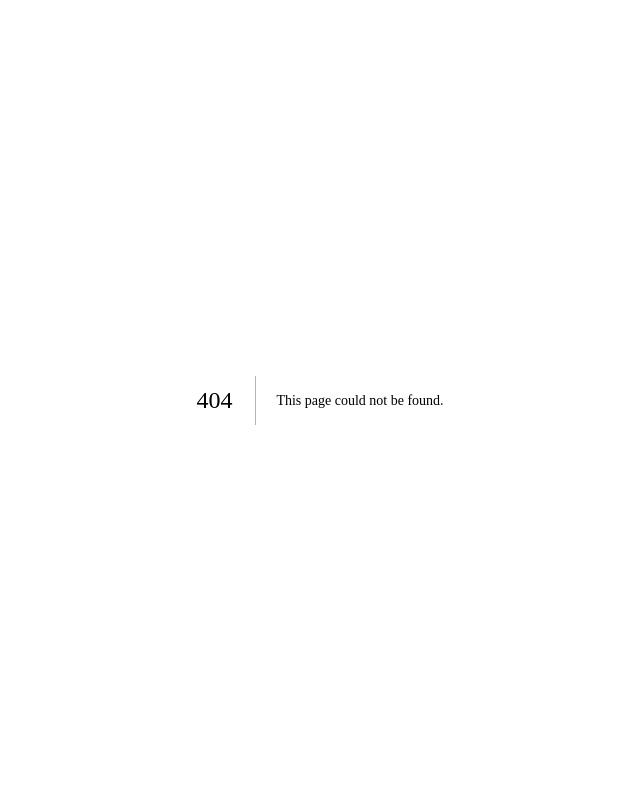
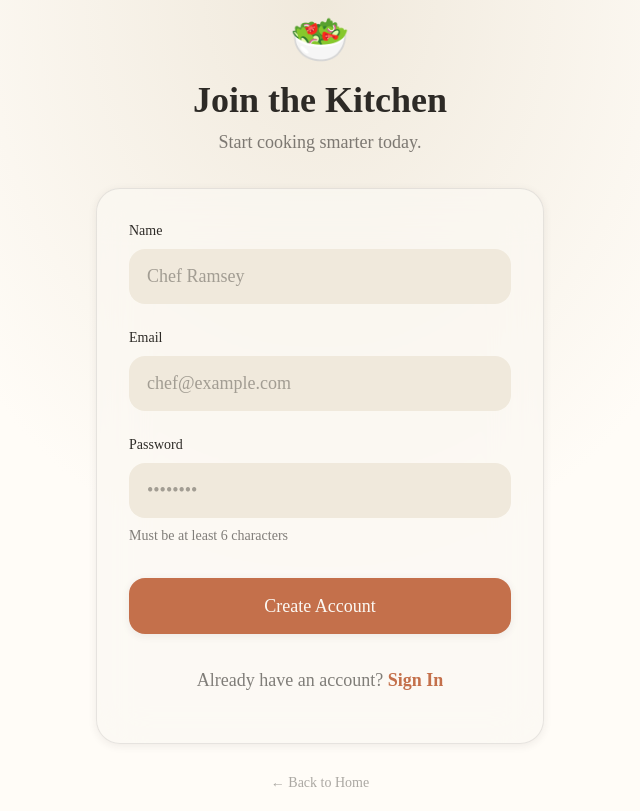
Before and after one commit to rithwik1510/FridgeChef, a Next.js app in the folder frontend/: page /register in a window 1280 px wide. Before the commit this address had no page. Shown: the whole page, without its empty margins (320-960 px from the left). Built offline with nearby package versions, Linux system fonts and the light colour scheme; no server answers.

Commit message:
Add Login and Register pages with proper styling and Auth integration

```diff
--- /dev/null
+++ b/frontend/src/app/login/page.tsx
@@ -0,0 +1,127 @@
+'use client';
+
+import { useState } from 'react';
+import Link from 'next/link';
+import { useRouter } from 'next/navigation';
+import { useForm } from 'react-hook-form';
+import { zodResolver } from '@hookform/resolvers/zod';
+import { z } from 'zod';
+import { useAuthStore } from '@/store/auth';
+import { Button } from '@/components/ui/Button';
+import { Input } from '@/components/ui/Input';
+
+const loginSchema = z.object({
+  email: z.string().email('Please enter a valid email address'),
+  password: z.string().min(1, 'Password is required'),
+});
+
+type LoginFormData = z.infer<typeof loginSchema>;
+
+export default function LoginPage() {
+  const router = useRouter();
+  const { login } = useAuthStore();
+  const [error, setError] = useState<string | null>(null);
+
+  const {
+    register,
+    handleSubmit,
+    formState: { errors, isSubmitting },
+  } = useForm<LoginFormData>({
+    resolver: zodResolver(loginSchema),
+  });
+
+  const onSubmit = async (data: LoginFormData) => {
+    setError(null);
+    try {
+      await login(data.email, data.password);
+      router.push('/dashboard');
+    } catch (err: any) {
+      // Handle different types of errors
+      if (err.response?.status === 401) {
+        setError('Invalid email or password');
+      } else {
+        setError('Something went wrong. Please try again.');
+      }
+    }
+  };
+
+  return (
+    <main className="min-h-screen flex items-center justify-center p-4 bg-cream-lightest bg-[radial-gradient(ellipse_at_top,_var(--tw-gradient-stops))] from-cream-dark via-cream-lightest to-cream-lightest">
+      <div className="w-full max-w-md">
+        {/* Brand Header */}
+        <div className="text-center mb-8">
+          <div className="text-5xl mb-4">🥘</div>
+          <h1 className="text-4xl font-fraunces text-charcoal mb-2">Welcome Back</h1>
+          <p className="text-charcoal/60 text-lg">Let's see what's in your fridge today.</p>
+        </div>
+
+        {/* Login Card */}
+        <div className="glass-card rounded-2xl p-8 backdrop-blur-xl">
+          <form onSubmit={handleSubmit(onSubmit)} className="space-y-6">
+
+            {/* Error Alert */}
+            {error && (
+              <div className="bg-red-50 text-red-600 p-4 rounded-xl text-sm border border-red-100 flex items-center gap-2 animate-in fade-in slide-in-from-top-2">
+                <svg xmlns="http://www.w3.org/2000/svg" viewBox="0 0 20 20" fill="currentColor" className="w-5 h-5 flex-shrink-0">
+                  <path fillRule="evenodd" d="M10 18a8 8 0 100-16 8 8 0 000 16zM8.28 7.22a.75.75 0 00-1.06 1.06L8.94 10l-1.72 1.72a.75.75 0 101.06 1.06L10 11.06l1.72 1.72a.75.75 0 101.06-1.06L11.06 10l1.72-1.72a.75.75 0 00-1.06-1.06L10 8.94 8.28 7.22z" clipRule="evenodd" />
+                </svg>
+                {error}
+              </div>
+            )}
+
+            <Input
+              label="Email"
+              type="email"
+              placeholder="chef@example.com"
+              autoComplete="email"
+              {...register('email')}
+              error={errors.email?.message}
+            />
+
+            <Input
+              label="Password"
+              type="password"
+              placeholder="••••••••"
+              autoComplete="current-password"
+              {...register('password')}
+              error={errors.password?.message}
+            />
+
+            <div className="pt-2">
+              <Button
+                type="submit"
+                variant="primary"
+                fullWidth
+                size="lg"
+                isLoading={isSubmitting}
+                className="font-fraunces"
+              >
+                Sign In
+              </Button>
+            </div>
+          </form>
+
+          {/* Footer */}
+          <div className="mt-8 text-center text-charcoal/60">
+            <p>
+              Don't have an account?{' '}
+              <Link
+                href="/register"
+                className="text-terracotta font-semibold hover:text-terracotta-dark transition-colors"
+              >
+                Join the Kitchen
+              </Link>
+            </p>
+          </div>
+        </div>
+
+        {/* Back link */}
+        <div className="text-center mt-6">
+           <Link href="/" className="text-sm text-charcoal/40 hover:text-charcoal/80 transition-colors">
+             ← Back to Home
+           </Link>
+        </div>
+      </div>
+    </main>
+  );
+}
--- a/frontend/src/app/page.tsx
+++ b/frontend/src/app/page.tsx
@@ -45,11 +45,26 @@ export default function Home() {
 
         {/* CTA Buttons */}
         <div className="flex flex-col sm:flex-row gap-4 justify-center items-center">
-          <Link href="/dashboard">
-            <Button size="lg" variant="primary" className="w-full sm:w-auto">
-              Go to Dashboard
-            </Button>
-          </Link>
+          {isAuthenticated ? (
+            <Link href="/dashboard">
+              <Button size="lg" variant="primary" className="w-full sm:w-auto">
+                Go to Dashboard
+              </Button>
+            </Link>
+          ) : (
+            <>
+              <Link href="/register">
+                <Button size="lg" variant="primary" className="w-full sm:w-auto font-fraunces">
+                  Join the Kitchen
+                </Button>
+              </Link>
+              <Link href="/login">
+                <Button size="lg" variant="outline" className="w-full sm:w-auto font-fraunces">
+                  Sign In
+                </Button>
+              </Link>
+            </>
+          )}
         </div>
 
         {/* Features */}
--- /dev/null
+++ b/frontend/src/app/register/page.tsx
@@ -0,0 +1,137 @@
+'use client';
+
+import { useState } from 'react';
+import Link from 'next/link';
+import { useRouter } from 'next/navigation';
+import { useForm } from 'react-hook-form';
+import { zodResolver } from '@hookform/resolvers/zod';
+import { z } from 'zod';
+import { useAuthStore } from '@/store/auth';
+import { Button } from '@/components/ui/Button';
+import { Input } from '@/components/ui/Input';
+
+const registerSchema = z.object({
+  name: z.string().min(2, 'Name must be at least 2 characters'),
+  email: z.string().email('Please enter a valid email address'),
+  password: z.string().min(6, 'Password must be at least 6 characters'),
+});
+
+type RegisterFormData = z.infer<typeof registerSchema>;
+
+export default function RegisterPage() {
+  const router = useRouter();
+  const { register: registerUser } = useAuthStore();
+  const [error, setError] = useState<string | null>(null);
+
+  const {
+    register,
+    handleSubmit,
+    formState: { errors, isSubmitting },
+  } = useForm<RegisterFormData>({
+    resolver: zodResolver(registerSchema),
+  });
+
+  const onSubmit = async (data: RegisterFormData) => {
+    setError(null);
+    try {
+      await registerUser(data.email, data.password, data.name);
+      router.push('/dashboard');
+    } catch (err: any) {
+      if (err.response?.status === 400) {
+        setError('Email already registered');
+      } else {
+        setError('Something went wrong. Please try again.');
+      }
+    }
+  };
+
+  return (
+    <main className="min-h-screen flex items-center justify-center p-4 bg-cream-lightest bg-[radial-gradient(ellipse_at_top,_var(--tw-gradient-stops))] from-cream-dark via-cream-lightest to-cream-lightest">
+      <div className="w-full max-w-md">
+        {/* Brand Header */}
+        <div className="text-center mb-8">
+          <div className="text-5xl mb-4">🥗</div>
+          <h1 className="text-4xl font-fraunces text-charcoal mb-2">Join the Kitchen</h1>
+          <p className="text-charcoal/60 text-lg">Start cooking smarter today.</p>
+        </div>
+
+        {/* Register Card */}
+        <div className="glass-card rounded-2xl p-8 backdrop-blur-xl">
+          <form onSubmit={handleSubmit(onSubmit)} className="space-y-6">
+
+            {/* Error Alert */}
+            {error && (
+              <div className="bg-red-50 text-red-600 p-4 rounded-xl text-sm border border-red-100 flex items-center gap-2 animate-in fade-in slide-in-from-top-2">
+                <svg xmlns="http://www.w3.org/2000/svg" viewBox="0 0 20 20" fill="currentColor" className="w-5 h-5 flex-shrink-0">
+                  <path fillRule="evenodd" d="M10 18a8 8 0 100-16 8 8 0 000 16zM8.28 7.22a.75.75 0 00-1.06 1.06L8.94 10l-1.72 1.72a.75.75 0 101.06 1.06L10 11.06l1.72 1.72a.75.75 0 101.06-1.06L11.06 10l1.72-1.72a.75.75 0 00-1.06-1.06L10 8.94 8.28 7.22z" clipRule="evenodd" />
+                </svg>
+                {error}
+              </div>
+            )}
+
+            <Input
+              label="Name"
+              type="text"
+              placeholder="Chef Ramsey"
+              autoComplete="name"
+              {...register('name')}
+              error={errors.name?.message}
+            />
+
+            <Input
+              label="Email"
+              type="email"
+              placeholder="chef@example.com"
+              autoComplete="email"
+              {...register('email')}
+              error={errors.email?.message}
+            />
+
+            <Input
+              label="Password"
+              type="password"
+              placeholder="••••••••"
+              autoComplete="new-password"
+              {...register('password')}
+              error={errors.password?.message}
+              helperText="Must be at least 6 characters"
+            />
+
+            <div className="pt-2">
+              <Button
+                type="submit"
+                variant="primary"
+                fullWidth
+                size="lg"
+                isLoading={isSubmitting}
+                className="font-fraunces"
+              >
+                Create Account
+              </Button>
+            </div>
+          </form>
+
+          {/* Footer */}
+          <div className="mt-8 text-center text-charcoal/60">
+            <p>
+              Already have an account?{' '}
+              <Link
+                href="/login"
+                className="text-terracotta font-semibold hover:text-terracotta-dark transition-colors"
+              >
+                Sign In
+              </Link>
+            </p>
+          </div>
+        </div>
+
+        {/* Back link */}
+        <div className="text-center mt-6">
+           <Link href="/" className="text-sm text-charcoal/40 hover:text-charcoal/80 transition-colors">
+             ← Back to Home
+           </Link>
+        </div>
+      </div>
+    </main>
+  );
+}
```
